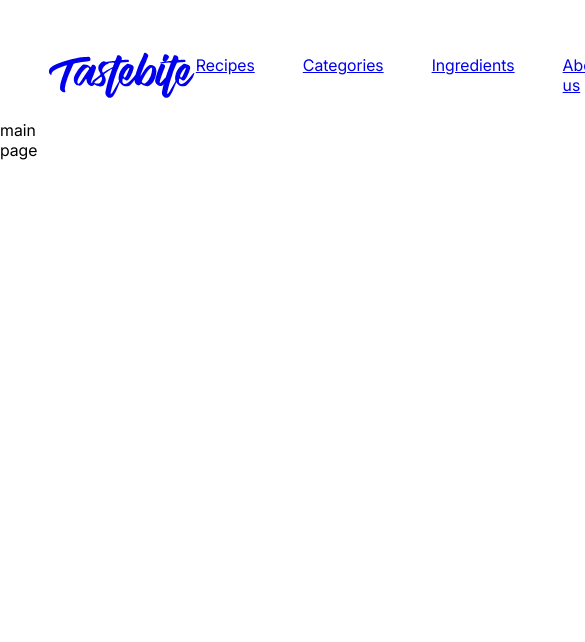
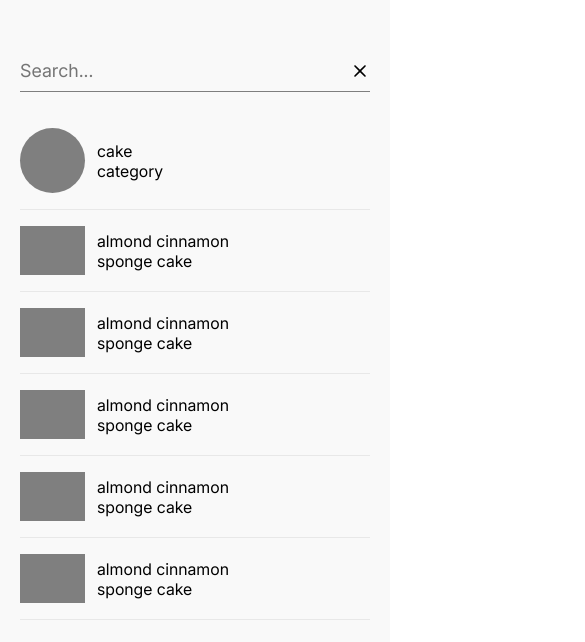
Before and after one commit to MasterOfAny/tastebite_nuxt, a Nuxt app: page /index in a window 390 px wide. Shown: the top 642 px of the page, 585 px wide, since content can reach past the window. Built offline with nearby package versions, Linux system fonts and the light colour scheme.

Commit message:
added header and search panel

```diff
--- /dev/null
+++ b/components/SearchPanel.vue
@@ -0,0 +1,117 @@
+<template>
+    <div class="search-panel container">
+        <div class="search-panel-content">
+            <div class="search-panel__top">
+                <input class="search-panel__input" type="text" placeholder="Search..." />
+                <svg class="search-panel__close" width="20" height="20" @click="emit('closeSearchPanel')">
+                    <use xlink:href="/images/iconsList.svg#icon-close"></use>
+                </svg>
+            </div>
+            <div class="search-panel__results">
+                <div class="results-item" v-for="item in fakeData">
+                    <div
+                        :class="{ 'results-item__image-container': true, 'results-item__image-container-category': item.type === 'category' }">
+                        <img v-if="item.image" class="results-item__image" :src="item.image" alt="">
+                        <div v-else class="results-item__no-image" />
+                    </div>
+                    <div class="results-item__info">
+                        <div class="results-item__name">{{ item.name }}</div>
+                        <div class="results-item__category">{{ item?.category || item.type }}</div>
+                    </div>
+                </div>
+            </div>
+        </div>
+    </div>
+</template>
+
+<script setup lang="ts">
+const emit = defineEmits({
+    closeSearchPanel() { }
+})
+
+const fakeData = [
+    {
+        type: 'category',
+        image: '',
+        name: 'cake',
+    },
+    {
+        type: 'receipt',
+        image: '',
+        name: 'almond cinnamon',
+        category: 'sponge cake'
+    },
+    {
+        type: 'receipt',
+        image: '',
+        name: 'almond cinnamon',
+        category: 'sponge cake'
+    },
+    {
+        type: 'receipt',
+        image: '',
+        name: 'almond cinnamon',
+        category: 'sponge cake'
+    },
+    {
+        type: 'receipt',
+        image: '',
+        name: 'almond cinnamon',
+        category: 'sponge cake'
+    },
+    {
+        type: 'receipt',
+        image: '',
+        name: 'almond cinnamon',
+        category: 'sponge cake'
+    }
+]
+</script>
+
+<style scoped lang="sass">
+.search-panel
+    position: fixed
+    left: 0
+    right: 0
+    background-color: var(--color-gray-light)
+    &__top
+        position: relative
+        display: flex
+        align-items: center
+    &__input
+        outline: none
+        border: none
+        border-bottom: 1px solid var(--color-gray-dark)
+        background-color: transparent
+        padding: 10px 24px 10px 0
+        font-size: 18px
+        flex: 1
+    &__close
+        cursor: pointer
+        position: absolute
+        right: 0
+    &__results
+        margin-top: 20px
+.search-panel-content
+    grid-column: content-start / content-end
+    padding: 50px 0
+.results-item
+    display: flex
+    align-items: center
+    column-gap: 12px
+    padding: 16px 0
+    border-bottom: 1px solid var(--color-gray-other-light)
+    &__image-container
+        width: 65px
+        border-radius: 2px
+    &__image-container .results-item__image,
+    &__image-container .results-item__no-image
+        width: 65px
+        height: 49px
+        background-color: var(--color-gray-dark)
+    .results-item__image-container-category .results-item__image,
+    .results-item__image-container-category .results-item__no-image
+        width: 65px
+        height: 65px
+        border-radius: 50%
+</style>
--- a/components/header/Header.vue
+++ b/components/header/Header.vue
@@ -6,7 +6,8 @@
                     <use xlink:href="/images/iconsList.svg#logo"></use>
                 </svg>
             </NuxtLink>
-            <nav class="header-nav">
+            <nav :class="{ 'header-nav': true, 'header-nav_closed': !isMenuOpen.status }"
+                :style="{ height: isMenuOpen.status ? '180px' : undefined }">
                 <ul class="nav-list">
                     <li class="nav-list__item">
                         <NuxtLink to="#" class="nav-list__link">Recipes</NuxtLink>
@@ -22,12 +23,19 @@
                     </li>
                 </ul>
             </nav>
-            <svg class="header-search">
-                <use xlink:href="/images/iconsList.svg#icon-search"></use>
-            </svg>
-            <div class="header-profile">
-                <svg class="header-profile__no-auth">
-                    <use xlink:href="/images/iconsList.svg#icon-user-no-auth"></use>
+            <div class="header-actions">
+                <svg class="header-search" width="32" height="32" @click="emit('showSearchPanel')">
+                    <use xlink:href="/images/iconsList.svg#icon-search"></use>
+                </svg>
+                <div class="header-profile">
+                    <svg class="header-profile__no-auth" width="24" height="24">
+                        <use xlink:href="/images/iconsList.svg#icon-user-no-auth"></use>
+                    </svg>
+                </div>
+                <svg class="header-hamburger" width="20" height="20" @click="toggleHamburger">
+                    <use v-if="!isMenuOpen.status && isMenuOpen.isDurationEnd"
+                        xlink:href="/images/iconsList.svg#icon-hamburger"></use>
+                    <use v-else xlink:href="/images/iconsList.svg#icon-close"></use>
                 </svg>
             </div>
         </div>
@@ -35,23 +43,84 @@
 </template>
 
 <script setup lang="ts">
-
+const emit = defineEmits({
+    showSearchPanel() { }
+})
+const isMenuOpen = ref({
+    status: false,
+    isDurationEnd: true
+})
+const toggleHamburger = () => {
+    if (!isMenuOpen.value.isDurationEnd) return
+    isMenuOpen.value.status = !isMenuOpen.value.status
+    isMenuOpen.value.isDurationEnd = false
+    setTimeout(() => {
+        isMenuOpen.value.isDurationEnd = true
+    }, 350)
+}
 </script>
 
 <style scoped lang="sass">
 .header
     grid-column: left / right
-    height: 120px
+    padding: 40px 0
 .header-content
     display: flex
     flex-direction: row
     align-items: center
+    flex-wrap: wrap
     grid-column: content-start / content-end
+.header-nav
+    margin: 0 auto
 .nav-list
     list-style-type: none
     display: flex
     column-gap: 48px
-    &__item
-
-
+    &__link
+        text-decoration: none
+        color: inherit
+        font-weight: 500
+        line-height: 1.5
+        padding: 4px 2px
+.header-actions
+    display: flex
+    column-gap: 32px
+    align-items: center
+.header-profile
+    display: flex
+    justify-content: center
+    align-items: center
+    width: 32px
+    height: 32px
+    border-radius: 50%
+    background-color: var(--color-gray-other-light)
+@media(min-width: 981px)
+    .header-hamburger
+        display: none
+@media(max-width: 980px)
+    .header-profile,
+    .header-profile__no-auth,
+    .header-search
+        width: 20px
+        height: 20px
+    .header-nav
+        overflow: hidden
+        width: 100%
+        order: 2
+        transition: height 0.35s ease
+        &_closed
+            height: 0
+    .nav-list
+        margin-top: 10px
+        padding-top: 10px
+        flex-direction: column
+        row-gap: 20px
+    .header-actions
+        margin-left: auto
+@media(max-width: 780px)
+    .header-logo
+        width: 92px
+        height: 28px
+    .nav-list
+        border-top: 1px solid var(--color-gray-dark)
 </style>
--- a/layouts/default.vue
+++ b/layouts/default.vue
@@ -1,12 +1,13 @@
 <template>
     <div class="default-layout container">
-        <Header />
+        <Header @show-search-panel="isShowSearchPanel = true" />
+        <LazySearchPanel v-if="isShowSearchPanel" @close-search-panel="isShowSearchPanel = false" />
         <slot />
     </div>
 </template>
 
 <script setup lang="ts">
-
+const isShowSearchPanel = ref(true)
 </script>
 
 <style lang="sass">
--- a/pages/index/index.vue
+++ b/pages/index/index.vue
@@ -1,6 +1,5 @@
 <template>
     <div>
-        main page
     </div>
 </template>
 
--- a/sass/main.sass
+++ b/sass/main.sass
@@ -50,8 +50,20 @@
 
 .container
     display: grid
-    grid-column-gap: 30px
+    column-gap: 30px
     grid-template-columns: [left] 1fr [content-start] repeat(12, 65px) [content-end] 1fr [right]
 
 body
     font-family: var(--font-family-base)
+    color: var(--color-black)
+svg
+    color: var(--color-black)
+
+@media(max-width: 1170px)
+    .container
+        grid-template-columns: [left] 1fr [content-start] repeat(12, 1fr) [content-end] 1fr [right]
+
+@media(max-width: 780px)
+    .container
+        grid-template-columns: [left] 15px [content-start] repeat(2, 1fr) [content-end] 15px [right]
+        column-gap: 5px
--- a/sass/reset.sass
+++ b/sass/reset.sass
@@ -14,7 +14,7 @@ html:focus-within
 a:not([class])
     text-decoration-skip-ink: auto
 
-img, picture, svg, video, canvas
+img, picture, video, canvas
     max-width: 100%
     height: auto
     vertical-align: middle
```
Also changed, not shown: public/images/iconsList.svg.
